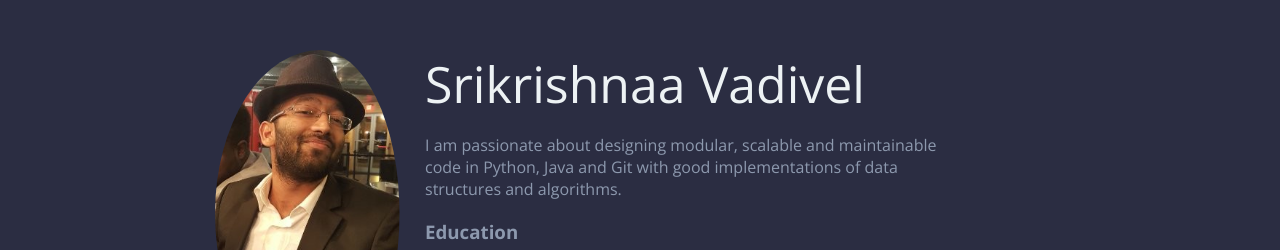
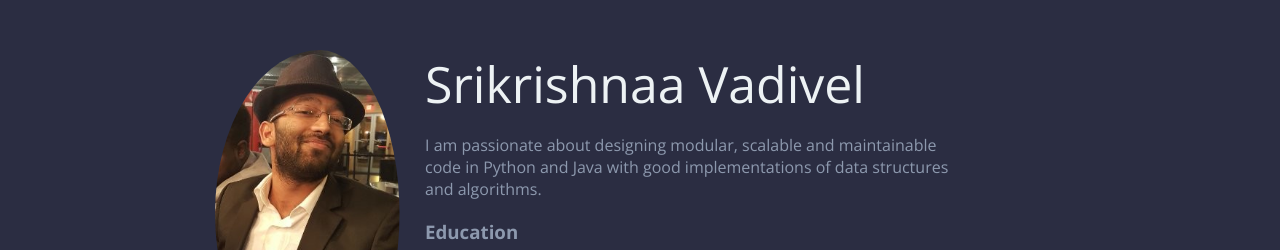
Before and after one commit to srikrishnaa423/my_website_srikrishnaa423_tk, a plain HTML site: page index.html in a window 1280 px wide. Shown: the top 250 px of the page. Drawn offline with nearby package versions, Linux system fonts and the light colour scheme.

Commit message:
Removed git keyword from top description

```diff
--- a/index.html
+++ b/index.html
@@ -16,7 +16,7 @@
             <div class="column-wide">
               <h1>Srikrishnaa Vadivel</h1>
               <!-- <h2>Masters ECE graduate </h2> -->
-              <p>I am passionate about designing modular, scalable and maintainable code in Python, Java and Git with good implementations of data structures and algorithms.</p>
+              <p>I am passionate about designing modular, scalable and maintainable code in Python and Java with good implementations of data structures and algorithms.</p>
               <h3>Education</h3>
               <p>Cornell University, M.Eng Electrical & Computer Engineering (May ‘18)</p>
               <p>GPA: 3.55</p>
```
